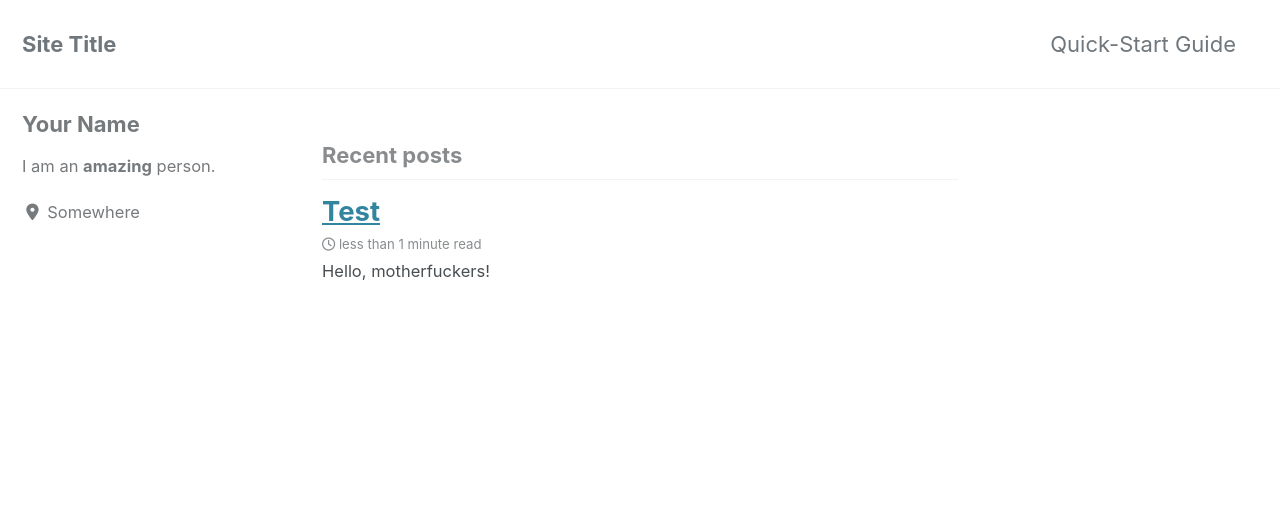
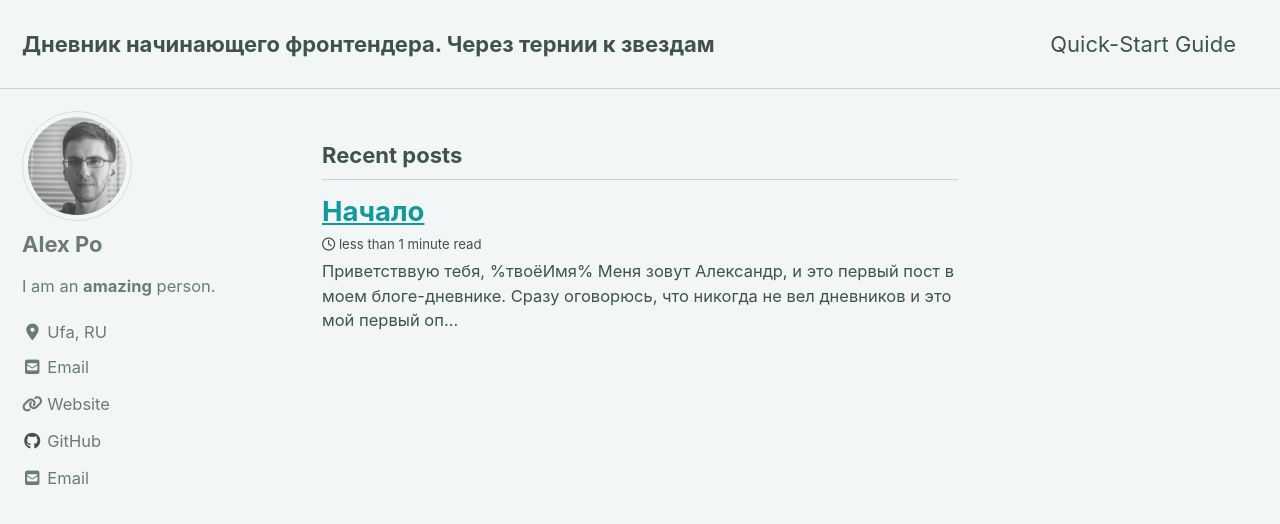
Before and after one commit to alexpovstin/blog, a Jekyll site: the page built from index.html, in a window 1280 px wide and 900 px high. Shown: the top 524 px of the window. Built offline with Jekyll 4.4.1, drawn with Linux system fonts in a browser that asks for light colours; cached includes are drawn as plain includes; nearby versions of some CDN libraries; the list of posts is cut into pages by our own code; some of the changed text lies outside the part shown.

Commit message:
Post 1. nachalo

```diff
--- a/_config.yml
+++ b/_config.yml
@@ -10,24 +10,24 @@
 # Review documentation to determine if you should use `theme` or `remote_theme`
 # https://mmistakes.github.io/minimal-mistakes/docs/quick-start-guide/#installing-the-theme
 
-# theme                  : "minimal-mistakes-jekyll"
+theme                  : "minimal-mistakes-jekyll"
 # remote_theme           : "mmistakes/minimal-mistakes"
-minimal_mistakes_skin    : "default" # "air", "aqua", "contrast", "dark", "dirt", "neon", "mint", "plum", "sunrise"
+minimal_mistakes_skin    : "mint" # "air", "aqua", "contrast", "dark", "dirt", "neon", "mint", "plum", "sunrise"
 
 # Site Settings
 locale                   : "en-US"
-title                    : "Site Title"
+title                    : "Блог Александра Повстина"
 title_separator          : "-"
 subtitle                 : # site tagline that appears below site title in masthead
-name                     : "Your Name"
-description              : "An amazing website."
-url                      : # the base hostname & protocol for your site e.g. "https://mmistakes.github.io"
-baseurl                  : # the subpath of your site, e.g. "/blog"
-repository               : # GitHub username/repo-name e.g. "mmistakes/minimal-mistakes"
+name                     : "Alexander Povstin"
+description              : "Дневник изучения курса jekyll + Git"
+url                      : "https://alexpovstin.github.io"
+baseurl                  : "/blog"
+repository               : "alexpovstin/alexpovstin.github.io" # GitHub username/repo-name e.g.
 teaser                   : # path of fallback teaser image, e.g. "/assets/images/500x300.png"
 logo                     : # path of logo image to display in the masthead, e.g. "/assets/images/88x88.png"
-masthead_title           : # overrides the website title displayed in the masthead, use " " for no title
-# breadcrumbs            : false # true, false (default)
+masthead_title           : " Дневник начинающего фронтендера. Через тернии к звездам" # the website title displayed in the masthead, use " " for no title
+breadcrumbs              : true #, false (default)
 words_per_minute         : 200
 comments:
   provider               : # false (default), "disqus", "discourse", "facebook", "staticman", "staticman_v2", "utterances", "custom"
@@ -107,18 +107,18 @@ analytics:
 
 # Site Author
 author:
-  name             : "Your Name"
-  avatar           : # path of avatar image, e.g. "/assets/images/bio-photo.jpg"
+  name             : "Alex Po"
+  avatar           : "/assets/img/ava.jpg" # path of avatar image, e.g.
   bio              : "I am an **amazing** person."
-  location         : "Somewhere"
-  email            :
+  location         : "Ufa, RU"
+  email            : "alexpovstin@gmail.com"
   links:
     - label: "Email"
       icon: "fas fa-fw fa-envelope-square"
-      # url: mailto:your.name@email.com
+      url: mailto:alexpovstin@gmail.com
     - label: "Website"
       icon: "fas fa-fw fa-link"
-      # url: "https://your-website.com"
+      url: "https://azar.space"
     - label: "Twitter"
       icon: "fab fa-fw fa-twitter-square"
       # url: "https://twitter.com/"
@@ -127,7 +127,7 @@ author:
       # url: "https://facebook.com/"
     - label: "GitHub"
       icon: "fab fa-fw fa-github"
-      # url: "https://github.com/"
+      url: "https://github.com/"
     - label: "Instagram"
       icon: "fab fa-fw fa-instagram"
       # url: "https://instagram.com/"
@@ -149,7 +149,7 @@ footer:
       # url:
     - label: "Bitbucket"
       icon: "fab fa-fw fa-bitbucket"
-      # url:
+      url: "bibibgon.ru"
     - label: "Instagram"
       icon: "fab fa-fw fa-instagram"
       # url:
@@ -289,6 +289,6 @@ defaults:
       layout: single
       author_profile: true
       read_time: true
-      comments: # true
+      comments: true
       share: true
       related: true
--- a/_posts/2019-09-16-hello-world.md
+++ /dev/null
@@ -1,9 +0,0 @@
----
-title: Test
-categories:
-  - Alexander
-tags:
-  - test
----
-
-Hello, motherfuckers!
--- /dev/null
+++ b/_posts/2019-09-18-hello-world.md
@@ -0,0 +1,13 @@
+---
+title: Начало
+categories:
+  - storys
+tags:
+  - trash porno
+---
+
+
+Приветстввую тебя, %твоёИмя%
+Меня зовут Александр, и это первый пост в моем блоге-дневнике. Сразу оговорюсь, что никогда не вел дневников и это мой первый опыт. Резонный вопрос - зачем вдруг? Прозвучит неожиданно, даже немножко мерзко, но к своим 32 годам я начинаю приходить к неожиданным выводам, например, о важности ведения отчетности. Я не о бухгалтерской - я вообще. С детства нам прививают ненависть к отчетности - мучают через заполнением дневника в школе, жизнь в университете делится на строгие "отчетные периоды", а после и начальник добивает "никому ненужными" отчетами, и только дорвавшись до относительной свободы мы снимаем с себя всякую отетственность отслеживать изменения своей жизни, от того легко потеряться во времени лет, лишь изредка риторически  опрашивая себя о глобальном состоянии дел какого-нибудь третьего января и благополучно забываясь до следующего года. Таким же образом можно зависнуть на работе, которая уже набила оскомину, которая не приносит никаких эмоций, работе которая не демонстрирует результаты деятельности, бесконечное сизифово колесо офисной сансары.
+Относительно недавно я озадачился расширением сферы своей деятельности в сторону веб-технологий, маркетинга и социальной инженерии. Это то, что меня сейчас вдохновляет.
+Здесь я буду фиксировать свой опыт для отслеживания динамики своего прогресса, для лучшего усвоения технического материала, возможности вернуться и освежить память.
```
Also changed, not shown: assets/img/ava.jpg (added).
